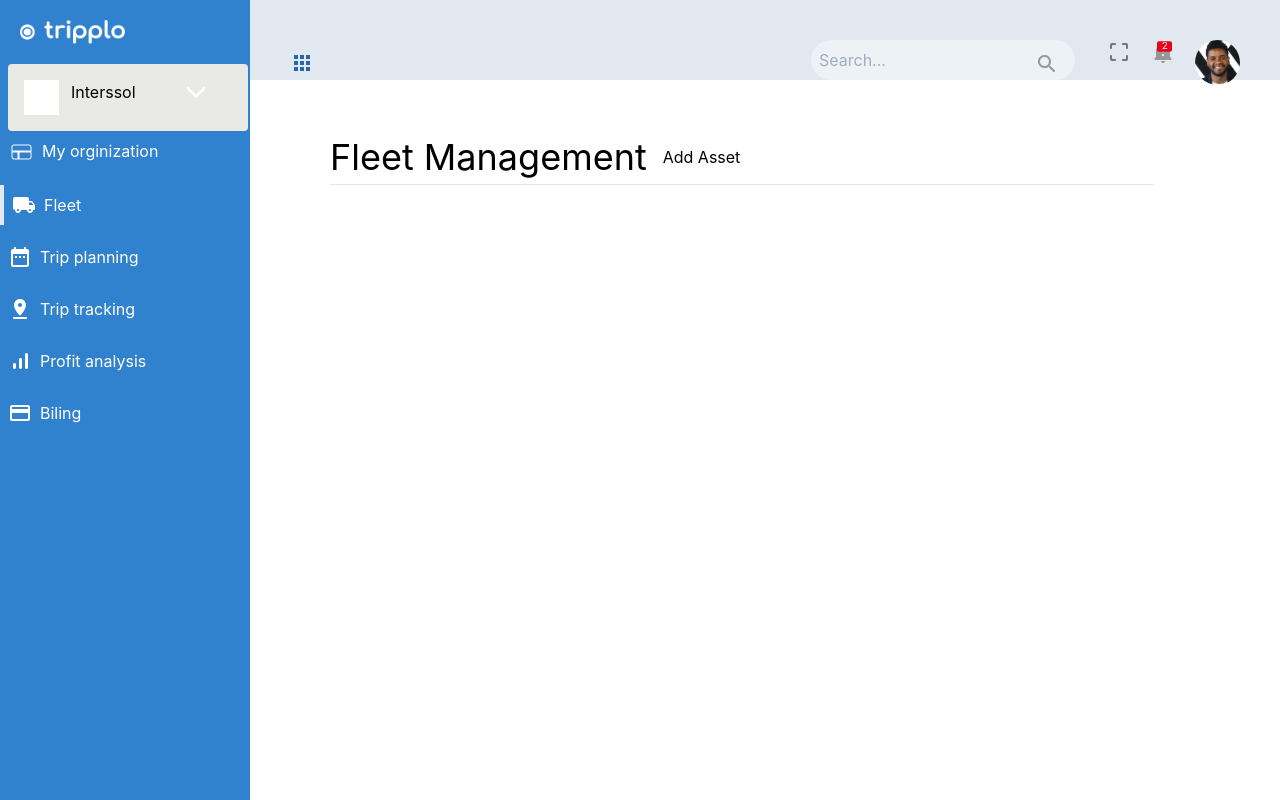
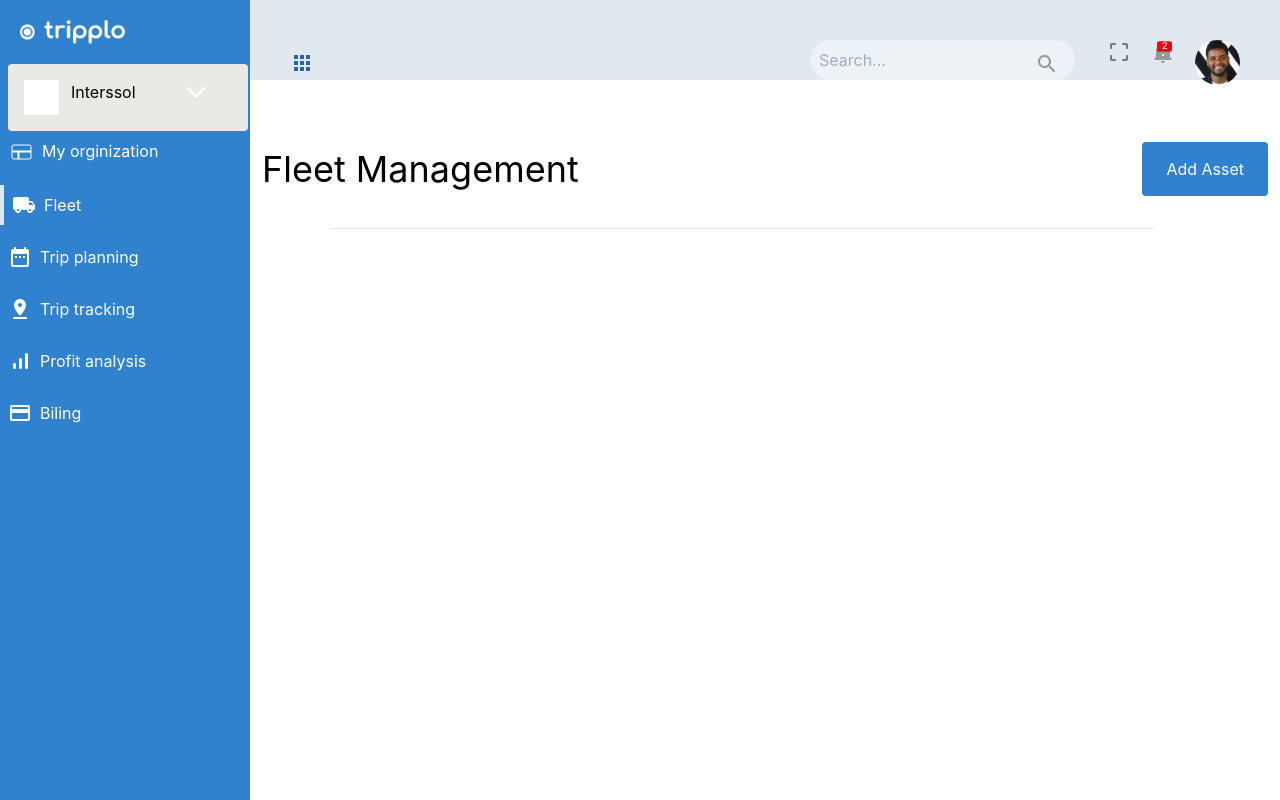
Before and after one commit to AmoDinho/tripplo-dashboard, a React (Create React App) app: page / in a window 1280 px wide. Built offline with nearby package versions, Linux system fonts and the light colour scheme.

Commit message:
got the spacing decent  on the add asset

```diff
--- a/src/components/buttons/BlueButton.js
+++ b/src/components/buttons/BlueButton.js
@@ -3,7 +3,7 @@ const BlueButton = ({ children }) => {
     return (
         <>
             <button
-                className='py-2 px-4'
+                className='py-1 px-6 bg-blue-600 rounded text-white'
                 aria-label='blue-button'
             >
                 {children}
--- a/src/components/fleet/AddAsset.js
+++ b/src/components/fleet/AddAsset.js
@@ -5,9 +5,9 @@ const AddAsset = () => {
     return (
         <>
             <div className="flex flex-col">
-                <div className="flex flex-ro ml-20">
+                <div className="flex justify-between p-3 mb-5">
                     <HeadingOne>Fleet Management</HeadingOne>
-                    <BlueButton>Add Asset</BlueButton>
+                    <BlueButton >Add Asset</BlueButton>
                 </div>
                 <hr className="w-4/5 ml-20" />
             </div>
```
